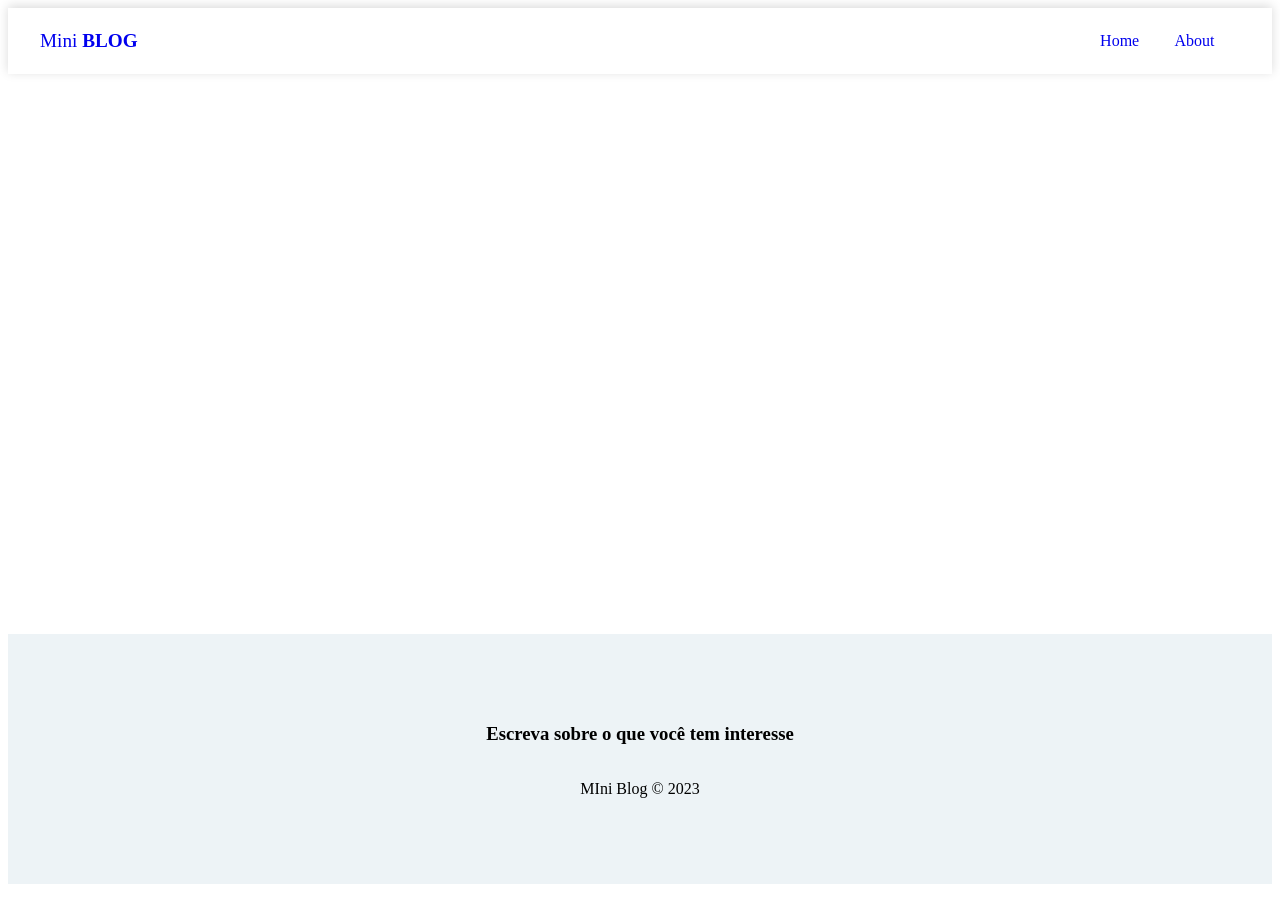
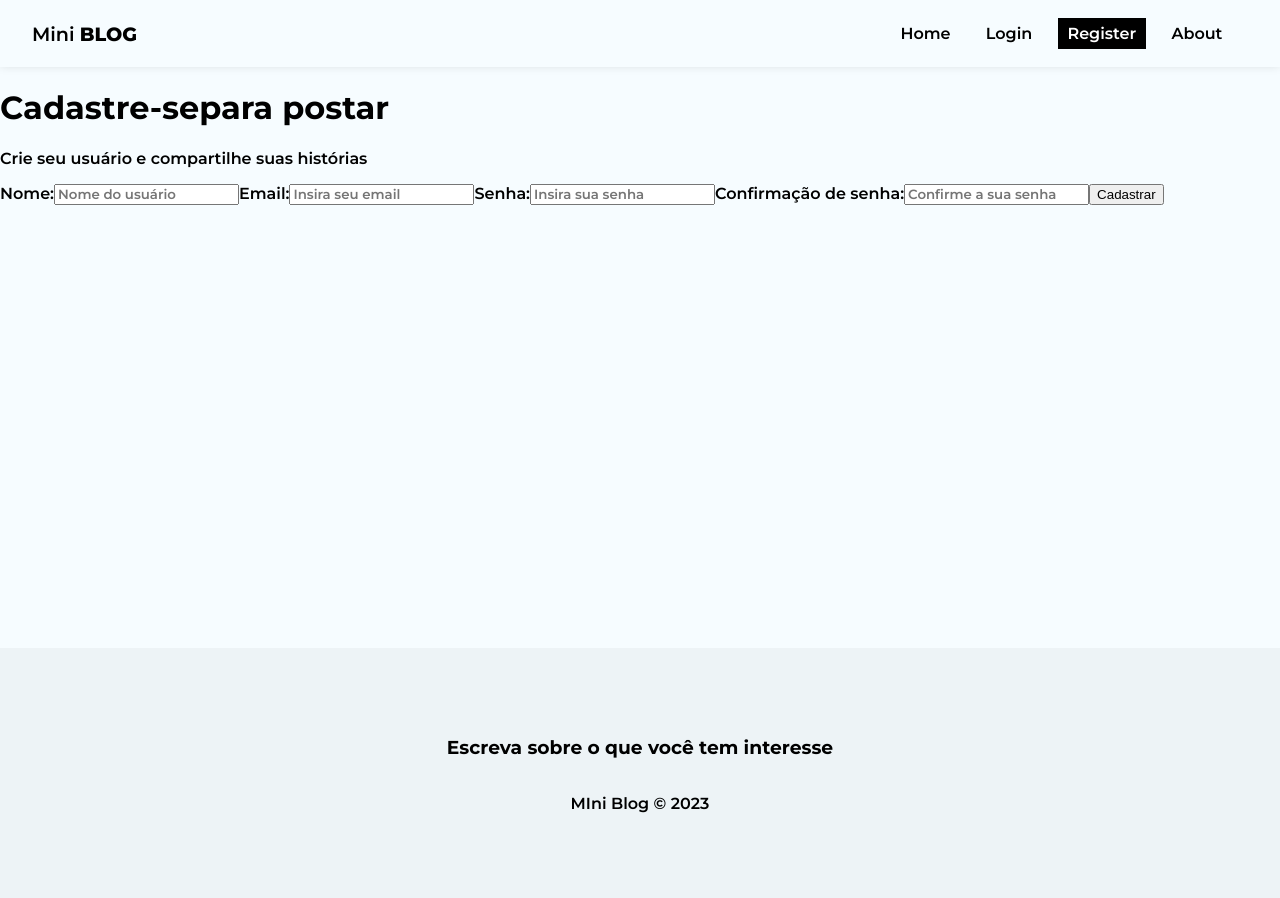
Before and after one commit to JoseAAntonio/miniblog, a React (Create React App) app: page /register in a window 1280 px wide. Built offline with nearby package versions, Linux system fonts and the light colour scheme.

Commit message:
add Register and Login to pages and routes

```diff
--- a/src/App.js
+++ b/src/App.js
@@ -8,6 +8,8 @@ import {About} from './pages/about/About';
 import './App.css';
 import { Navbar } from './components/navbar/Navbar';
 import { Footer } from './components/footer/Footer';
+import { Login } from './pages/login/Login';
+import { Register } from './pages/register/Register';
 
 
 
@@ -20,6 +22,8 @@ function App() {
         <Routes>
           <Route path='/' element={<Home />} />
           <Route path='/about' element={<About />} />
+          <Route path='/login' element={<Login />} />
+          <Route path='/register' element={<Register />} />
         </Routes>
       </div>
       <Footer />
--- a/src/components/navbar/Navbar.jsx
+++ b/src/components/navbar/Navbar.jsx
@@ -19,6 +19,22 @@ export const Navbar = () => {
 				</li>
 				<li>
 					<NavLink
+						to='/login'
+						className={({ isActive }) => (isActive ? styles.active : "")}
+					>
+						Login
+					</NavLink>
+				</li>
+				<li>
+					<NavLink
+						to='/register'
+						className={({ isActive }) => (isActive ? styles.active : "")}
+					>
+						Register
+					</NavLink>
+				</li>
+				<li>
+					<NavLink
 						to='/about'
 						className={({ isActive }) => (isActive ? styles.active : "")}
 					>
--- a/src/index.css
+++ b/src/index.css
@@ -1,4 +1,33 @@
-/* .active {
-	background-color: #000;
-	color: #fff;
-} */
+body {
+	background-color: #f6fcff;
+	padding: 0;
+	margin: 0;
+	font-family: "Montserrat", sans-serif;
+}
+
+input::placeholder,
+textarea::placeholder {
+	font-family: "Montserrat", sans-serif;
+}
+
+input:focus,
+textarea:focus {
+	outline: none;
+}
+
+a,
+nav button {
+	text-decoration: none;
+	background-color: transparent;
+	border: none;
+	cursor: pointer;
+	color: black;
+	transition: 0.4s;
+	font-size: 1em;
+	font-family: "Montserrat", sans-serif;
+}
+
+a:hover,
+nav button:hover {
+	color: #bbb;
+}
--- /dev/null
+++ b/src/pages/login/Login.jsx
@@ -0,0 +1,9 @@
+import styles from "./Login.module.css";
+
+export const Login = () => {
+	return (
+		<div>
+			<h2>Login</h2>
+		</div>
+	);
+};
--- /dev/null
+++ b/src/pages/register/Register.jsx
@@ -0,0 +1,51 @@
+import styles from "./Register.module.css";
+
+import { useState, useEffect } from "react";
+
+export const Register = () => {
+	return (
+		<div>
+			<h1>Cadastre-separa postar</h1>
+			<p>Crie seu usuário e compartilhe suas histórias</p>
+			<form>
+				<label>
+					<span>Nome:</span>
+					<input
+						type='text'
+						name='displayName'
+						required
+						placeholder='Nome do usuário'
+					/>
+				</label>
+				<label>
+					<span>Email:</span>
+					<input
+						type='email'
+						name='email'
+						required
+						placeholder='Insira seu email'
+					/>
+				</label>
+				<label>
+					<span>Senha:</span>
+					<input
+						type='password'
+						name='password'
+						required
+						placeholder='Insira sua senha'
+					/>
+				</label>
+				<label>
+					<span>Confirmação de senha:</span>
+					<input
+						type='password'
+						name='ConfirmPassword'
+						required
+						placeholder='Confirme a sua senha'
+					/>
+				</label>
+				<button className='btn'>Cadastrar</button>
+			</form>
+		</div>
+	);
+};
--- /dev/null
+++ b/src/pages/register/Register.module.css
@@ -0,0 +1,7 @@
+.register {
+	text-align: center;
+}
+
+.register p {
+	color: #aaa;
+}
```
Also changed, not shown: src/pages/login/Login.module.css (added).
